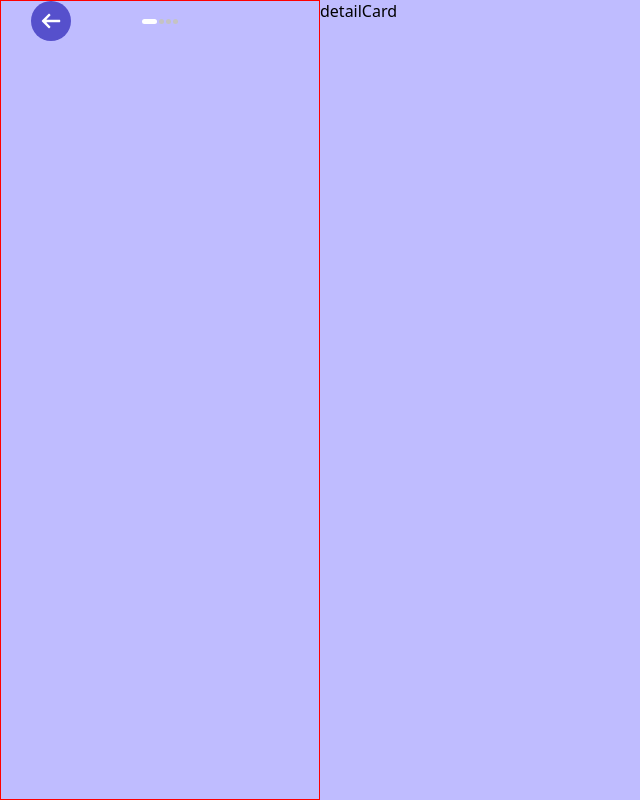
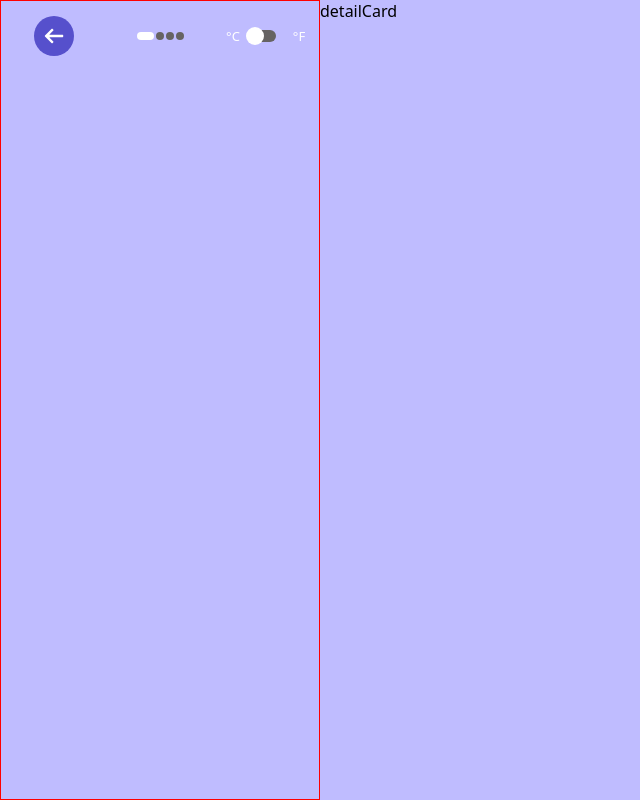
Before and after one commit to matymm347/pug-weather, a website built with webpack: page dist/index.html in a window 1280 px wide. Shown: the whole page, without its empty margins (0-640 px from the left). Built offline with nearby package versions, Linux system fonts and the light colour scheme.

Commit message:
Temperature switch created

```diff
--- a/src/style.css
+++ b/src/style.css
@@ -112,8 +112,8 @@ p {
   align-items: center;
   width: 40px;
   height: 40px;
-  margin-right: 7px;
   border-radius: 50%;
+  margin: 15px;
   background-color: #5650cc;
 }
 
@@ -129,24 +129,55 @@ p {
 
 #switch-container {
   display: flex;
-  /* justify-content: space-evenly; */
   align-items: center;
 }
 
 #current-position-element {
-  /* flex-grow: 4; */
   border-radius: 7px;
-  width: 15px;
+  width: 17px;
   background-color: white;
 }
 
 .switch-background-element {
   border-radius: 50%;
-  width: 5px;
-  background-color: rgb(197, 195, 195);
+  width: 8px;
+  background-color: rgb(102, 99, 99);
 }
 
 #switch-container div {
-  height: 5px;
+  height: 8px;
   margin: 1px;
 }
+
+#temp-switch-grid {
+  display: grid;
+  grid-template-columns: 1fr 1fr 1fr 1fr;
+  align-items: center;
+  justify-items: center;
+}
+
+#temp-switch-background-bar {
+  grid-column: 2 / span 2;
+  grid-row: 1;
+  height: 12px;
+  width: 20px;
+  background-color: rgb(102, 99, 99);
+  margin-inline: 2px;
+  border-radius: 10px;
+}
+
+#temp-switch-circle {
+  grid-column: 2;
+  grid-row: 1;
+  z-index: 1;
+  width: 18px;
+  height: 18px;
+  border-radius: 50%;
+  background-color: white;
+  margin-inline: 2px;
+}
+
+.temp-switch-unit-text {
+  font-size: small;
+  color: white;
+}
--- a/src/weatherPage.js
+++ b/src/weatherPage.js
@@ -80,13 +80,46 @@ function setupTopNowCardGrid(container) {
 
   let backbutton = setupBackButton();
   let switchMarker = setupDaySwitchMarker(0);
+  let tempSwitchGrid = setUpTempSwitch("celcius");
   topNowCardGrid.appendChild(backbutton);
   topNowCardGrid.appendChild(switchMarker);
+  topNowCardGrid.appendChild(tempSwitchGrid);
 
   container.appendChild(topNowCardGrid);
 }
 
-function setUpTempSwitch(unit) {}
+function setUpTempSwitch(unit) {
+  let tempSwitchGrid = document.createElement("div");
+  tempSwitchGrid.id = "temp-switch-grid";
+
+  let celsiusText = document.createElement("div");
+  celsiusText.textContent = "°C";
+  celsiusText.className = "temp-switch-unit-text";
+  tempSwitchGrid.appendChild(celsiusText);
+
+  let currentTempCircle = document.createElement("div");
+  currentTempCircle.id = "temp-switch-circle";
+  tempSwitchGrid.appendChild(currentTempCircle);
+
+  let backgroundBar = document.createElement("div");
+  backgroundBar.id = "temp-switch-background-bar";
+  tempSwitchGrid.appendChild(backgroundBar);
+
+  let farenheitText = document.createElement("div");
+  farenheitText.textContent = "°F";
+  farenheitText.className = "temp-switch-unit-text";
+  tempSwitchGrid.appendChild(farenheitText);
+
+  switch (unit) {
+    case "celcius":
+      currentTempCircle.style.gridColumn = "2";
+      break;
+    case "farenheit":
+      currentTempCircle.style.gridColumn = "3";
+  }
+
+  return tempSwitchGrid;
+}
 
 function setUpNowCard(container) {
   let nowCard = document.createElement("div");
```
Also changed, not shown: dist/main.js.
